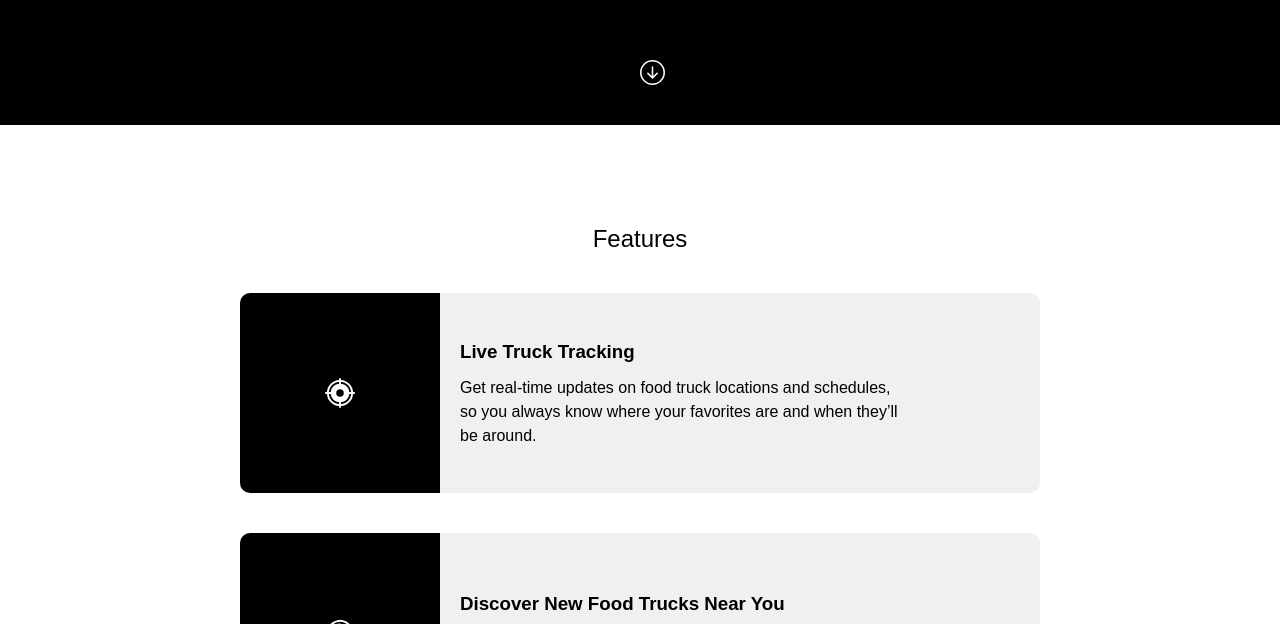
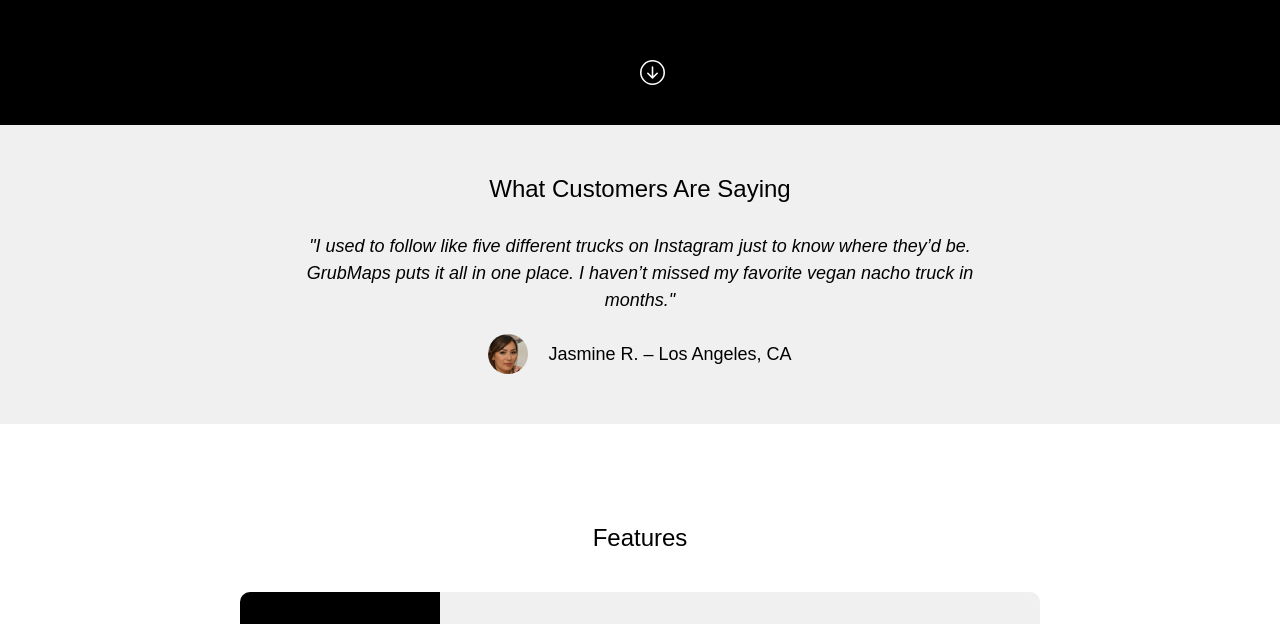
Before and after one commit to Mig-uel/ACE1025, a plain HTML site: page project_1/index.html in a window 1280 px wide. Shown: the part 675-1299 px from the top of the page. Drawn offline with Linux system fonts and the light colour scheme; a web font is replaced by a local one.

Commit message:
Add customer feedback section to index.html and styles
- Introduced a new section for customer testimonials to enhance user
  engagement and provide social proof.
- Added corresponding CSS styles for layout and design consistency.
- Included new profile images for customer reviews.

```diff
--- a/project_1/index.html
+++ b/project_1/index.html
@@ -61,6 +61,22 @@
             d="M1 8a7 7 0 1 0 14 0A7 7 0 0 0 1 8m15 0A8 8 0 1 1 0 8a8 8 0 0 1 16 0M8.5 4.5a.5.5 0 0 0-1 0v5.793L5.354 8.146a.5.5 0 1 0-.708.708l3 3a.5.5 0 0 0 .708 0l3-3a.5.5 0 0 0-.708-.708L8.5 10.293z" />
         </svg></div>
     </section>
+
+    <!-- What Customers Are Saying Feed -->
+    <div class="customer-feed-container">
+      <h2 class="section-heading special-gothic-expanded-one-regular">What Customers Are Saying</h2>
+
+      <section class="customer-feed-review-container">
+        <div class="customer-feed-review-comment">
+          "I used to follow like five different trucks on Instagram just to know where they’d be. GrubMaps puts it all
+          in one place. I haven’t missed my favorite vegan nacho truck in months."
+        </div>
+        <div class="customer-feed-review-author">
+          <img src="./public/images/jasmine.jpeg" alt="Jasmine R." class="customer-feed-review-pfp">
+          <p>Jasmine R. – Los Angeles, CA</p>
+        </div>
+      </section>
+    </div>
 
     <!-- Features -->
     <div class="section-container">
--- a/project_1/main.css
+++ b/project_1/main.css
@@ -206,5 +206,42 @@
   text-align: center; /* Center the section heading */
 }
 
-@media (min-width: 768px) {
+.customer-feed-container {
+  padding: 50px 0; /* Add padding to the customer feedback section */
+  background-color: var(
+    --light-gray
+  ); /* Light gray background for the customer feedback section */
 }
+
+.customer-feed-review-comment {
+  display: flex;
+  justify-content: center; /* Center the comment text */
+  align-items: center; /* Center the comment text vertically */
+  gap: 20px; /* Add gap between comment and profile picture */
+  font-size: 18px; /* Set font size for comment text */
+  color: var(--primary-color); /* Set comment text color */
+  line-height: 1.5; /* Improve line spacing for readability */
+  text-align: center; /* Center the comment text */
+  font-style: italic; /* Italicize the comment text */
+
+  max-width: 800px; /* Limit the width of the comment text for better readability */
+  width: 100%; /* Set width to 100% for responsiveness */
+  margin: 0 auto; /* Center the comment text block */
+
+  padding: 30px 50px 20px; /* Add padding to the comment text for better spacing */
+}
+
+.customer-feed-review-author {
+  display: flex;
+  justify-content: center; /* Center the author text */
+  align-items: center; /* Center the author text vertically */
+  gap: 20px; /* Add gap between author and profile picture */
+  font-size: 18px; /* Set font size for author text */
+  color: var(--primary-color); /* Set author text color */
+}
+
+.customer-feed-review-pfp {
+  width: 40px; /* Set a fixed width for the profile picture */
+  height: 40px; /* Set height to fill the review section */
+  border-radius: 50%; /* Rounded corners for the profile picture */
+}
```
Also changed, not shown: project_1/public/images/derrick.jpeg (added), project_1/public/images/jasmine.jpeg (added), project_1/public/images/logo-dark.png (deleted), project_1/public/images/logo-dark.svg (deleted), project_1/public/images/logo-light.png (deleted), project_1/public/images/logo-light.svg (deleted), project_1/public/images/marcus.jpeg (added), project_1/public/images/priya.jpeg (added).
